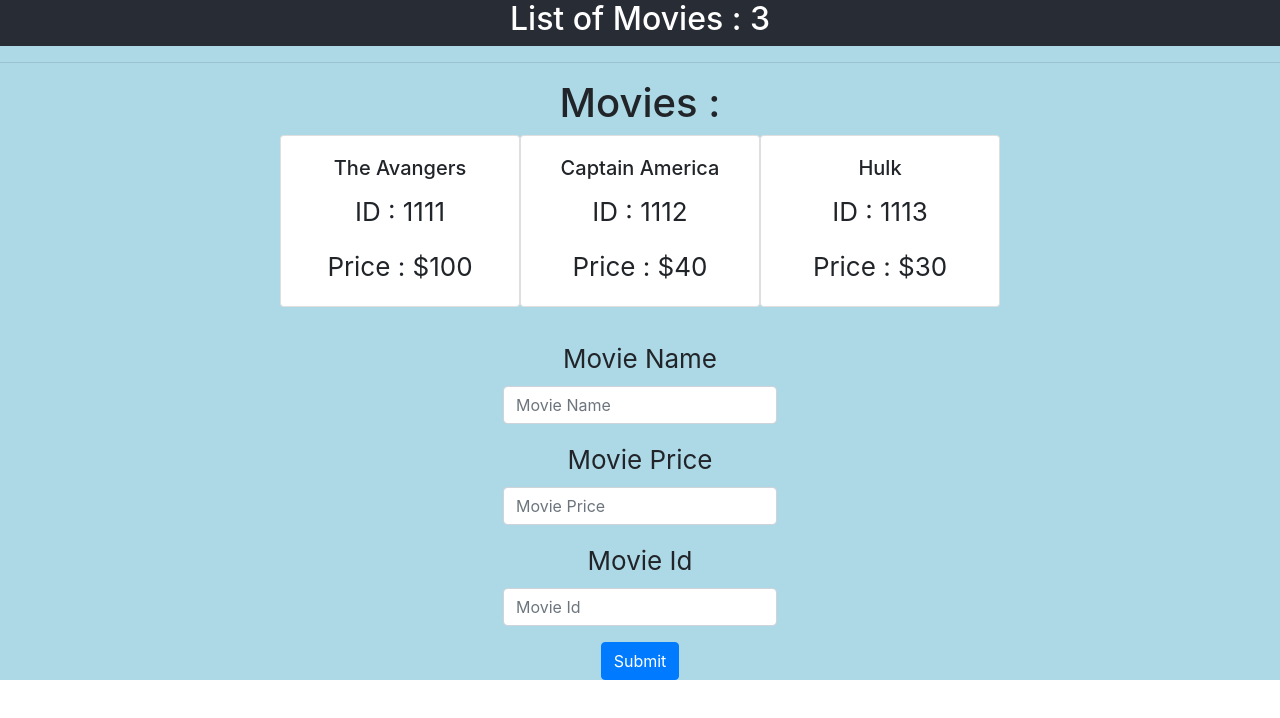
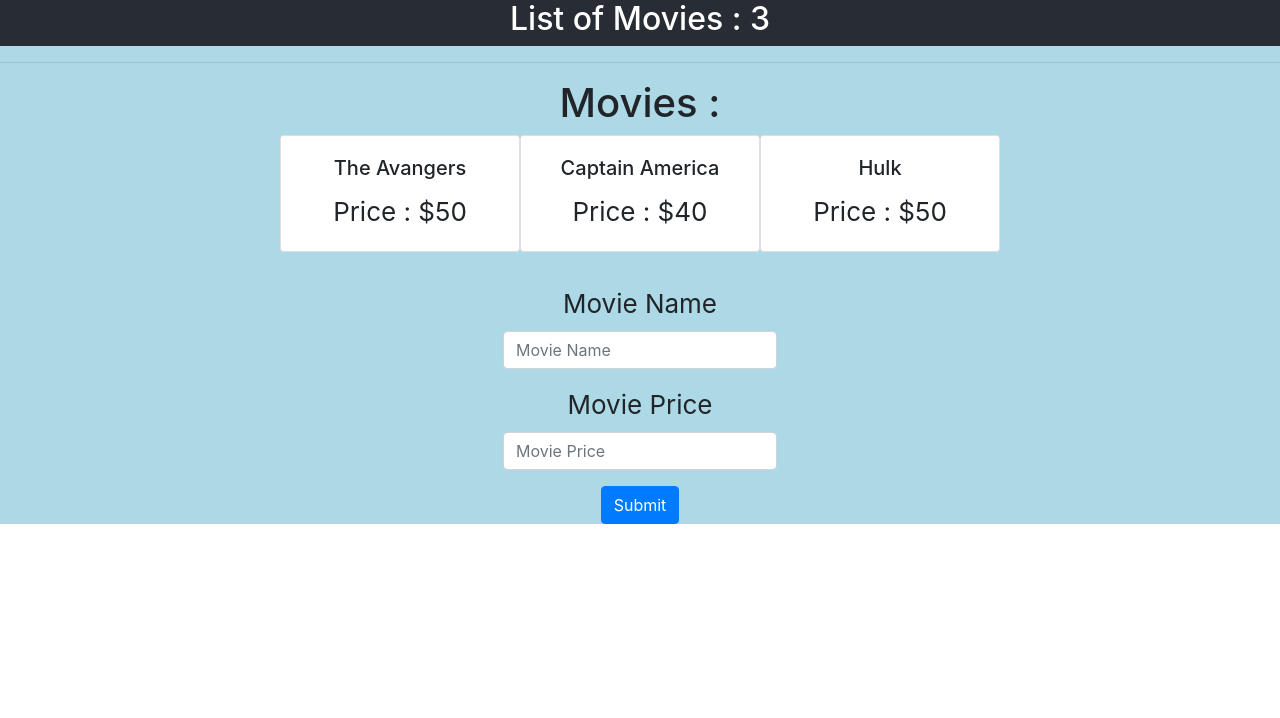
Before and after one commit to prettyTiger1022/sample-react-app, a React (Create React App) app: page / in a window 1280 px wide. Shown: the top 718 px of the page. Built offline with nearby package versions, Linux system fonts and the light colour scheme.

Commit message:
minor fix

```diff
--- a/src/AddMovie.js
+++ b/src/AddMovie.js
@@ -5,7 +5,6 @@
 const AddMovie = () => {
   const [movieName, setMovieName] = useState("");
   const [moviePrice, setMoviePrice] = useState("");
-  const [movieId, setMovieId] = useState("");
 
   const [movies, setMovies] = useContext(MovieContext);
 
@@ -17,20 +16,15 @@
     setMoviePrice(e.target.value);
   };
 
-  const onAddMovieId = (e) => {
-    setMovieId(e.target.value);
-  };
-
   const onAddMovie = (e) => {
     e.preventDefault();
     setMovies((prevMovies) => [
       ...movies,
-      { name: movieName, price: moviePrice, id: movieId },
+      { name: movieName, price: moviePrice },
     ]);
 
     setMovieName("");
     setMoviePrice("");
-    setMovieId("");
   };
 
   return (
@@ -53,14 +47,6 @@
           onChange={onAddMoviePrice}
         />
       </Form.Group>
-      <Form.Group>
-        <Form.Label> Movie Id </Form.Label>
-        <Form.Control
-          placeholder="Movie Id"
-          value={movieId}
-          onChange={onAddMovieId}
-        />
-      </Form.Group>
       <Button onClick={onAddMovie}>Submit</Button>
     </div>
   );
--- a/src/Movie.js
+++ b/src/Movie.js
@@ -8,7 +8,6 @@
       <Card style={{ width: "15rem" }} className="mb-2">
         <Card.Body>
           <Card.Title> {props.movie.name} </Card.Title>
-          <Card.Text>ID : {props.movie.id}</Card.Text>
           <Card.Text>Price : {props.movie.price}</Card.Text>
         </Card.Body>
       </Card>
--- a/src/MovieContext.js
+++ b/src/MovieContext.js
@@ -6,18 +6,15 @@
   const [movies, setMovies] = useState([
     {
       name: "The Avangers",
-      price: "$100",
-      id: 1111,
+      price: "$50",
     },
     {
       name: "Captain America",
       price: "$40",
-      id: 1112,
     },
     {
       name: "Hulk",
-      price: "$30",
-      id: 1113,
+      price: "$50",
     },
   ]);
 
```
Also changed, not shown: movie-details.png (added).
